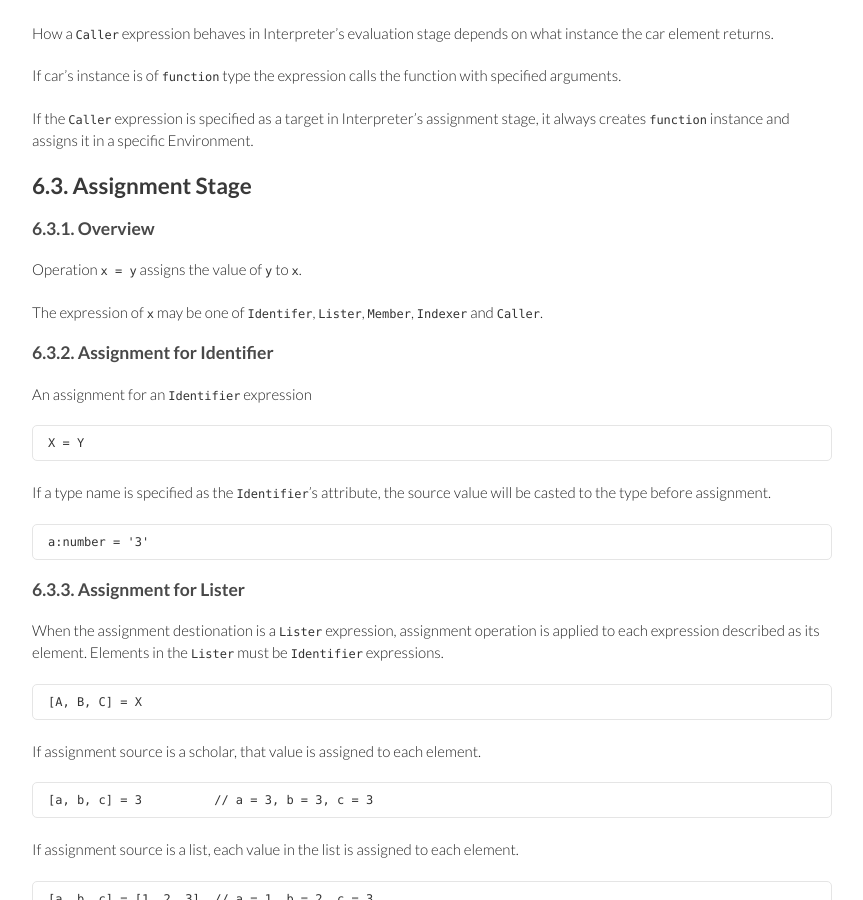
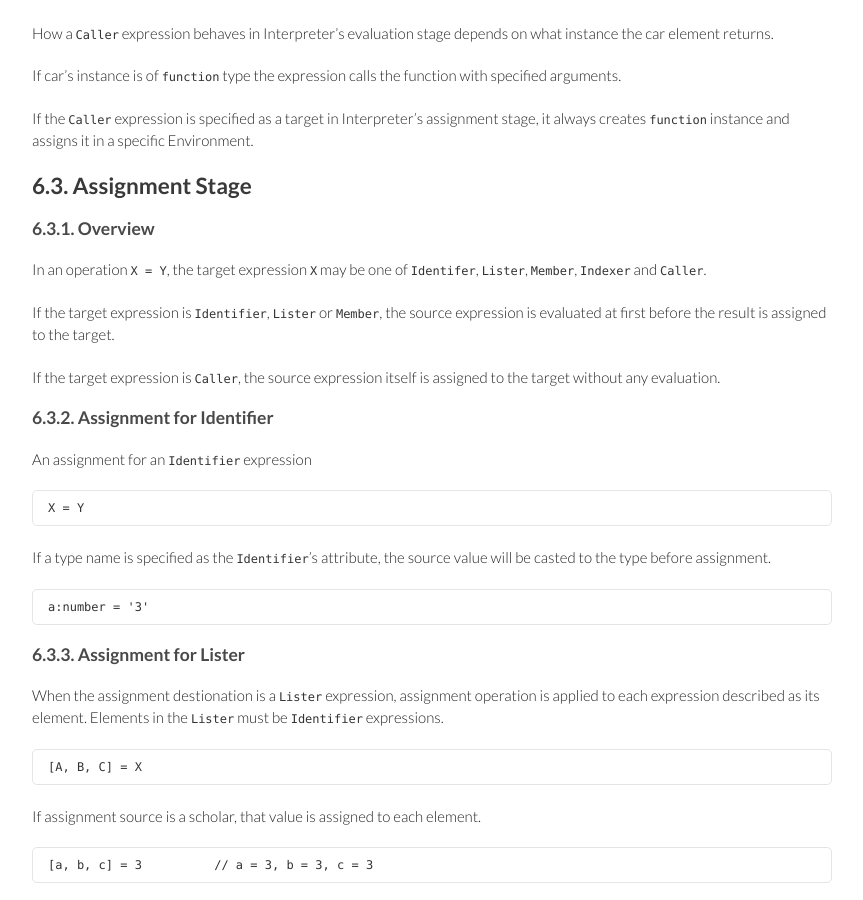
Before and after one commit to rudidude86/gura-lang.github.io, a Jekyll site: the page built from documents/Interpreter.md, in a window 1280 px wide and 900 px high, scrolled down 4224 px. Shown: the whole window, without its empty margins (208-1071 px from the left). Built offline with Jekyll 4.4.1, drawn with Linux system fonts in a browser that asks for light colours; Markdown is read by kramdown in place of the engine named in the settings.

```diff
--- a/documents/Interpreter.md
+++ b/documents/Interpreter.md
@@ -231,12 +231,19 @@ it always creates `function` instance and assigns it in a specific Environment.
 
 ### {{ page.chapter }}.3.1. Overview
 
-Operation `x = y` assigns the value of `y` to `x`.
+In an operation `X = Y`, the target expression `X` may be
+one of `Identifer`, `Lister`, `Member`, `Indexer` and `Caller`.
 
-The expression of `x` may be one of `Identifer`, `Lister`, `Member`, `Indexer` and `Caller`.
+If the target expression is `Identifier`, `Lister` or `Member`,
+the source expression is evaluated at first before the result is assigned to the target.
+
+If the target expression is `Caller`,
+the source expression itself is assigned to the target without any evaluation.
 
 
 ### {{ page.chapter }}.3.2. Assignment for Identifier
+
+
 
 An assignment for an `Identifier` expression
 
```
Also changed, not shown: Download.md (+6 -3 lines).
